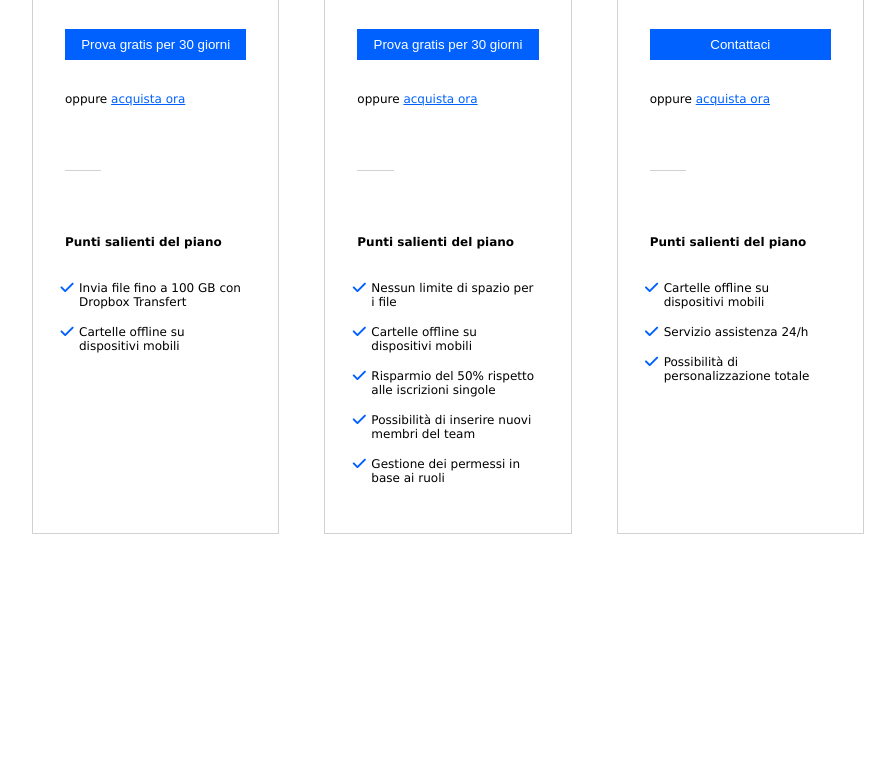
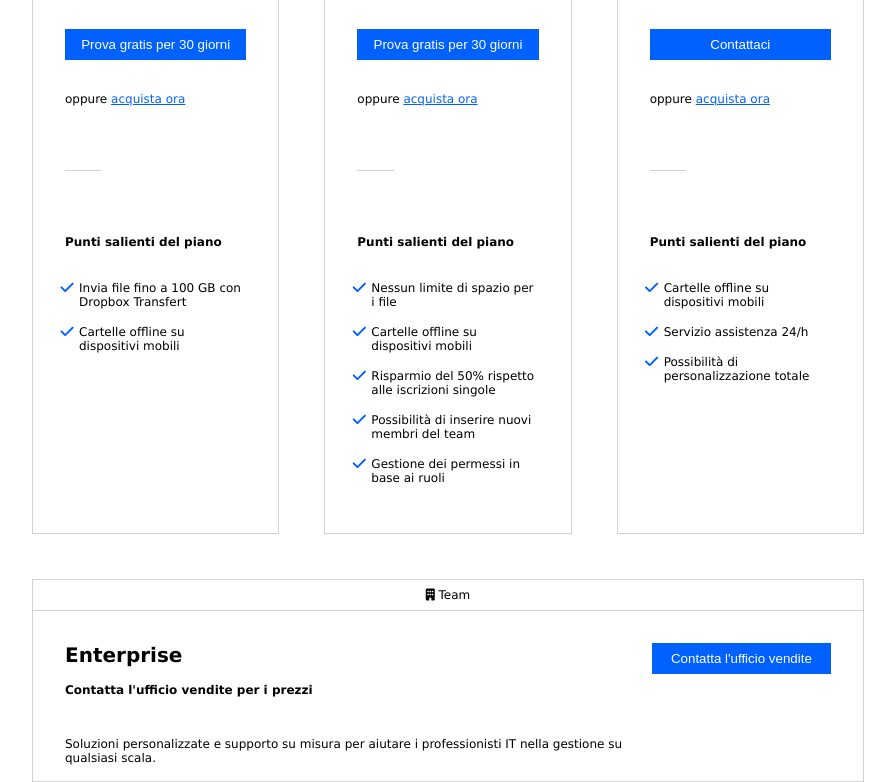
Before and after one commit to rolindaz/htmlcss-dropbox, a plain HTML site: page index.html in a window 1280 px wide. Shown: the part 1230-2012 px from the top of the page, without its empty margins (192-1087 px from the left). Before the commit the page ends 1764 px from the top, so only its background shows below. Drawn offline with Linux system fonts and the light colour scheme.

Commit message:
Add enterprise plan section with layout and styling enhancements

```diff
--- a/css/style.css
+++ b/css/style.css
@@ -181,10 +181,9 @@ header {
         }
         .row {
             padding-top: 2rem;
+            font-size: 12px;
             .col-4 {
-                flex-shrink: 1;
                 border: 1px solid var(--db-light-secondary);
-                font-size: 12px;
                 .plan-type {
                     justify-content: center;
                     border-bottom: 1px solid var(--db-light-secondary);
@@ -252,9 +251,45 @@ header {
 
 
             }
+            .col-12 {
+                border: 1px solid var(--db-light-secondary);
+                margin-top: 45px;
+                .plan-type {
+                    justify-content: center;
+                    border-bottom: 1px solid var(--db-light-secondary);
+                    p {
+                        padding: 0.5rem;
+                    }
+                }
+                .plan-details {
+                    padding: 2rem 2rem 1rem 2rem;
+                    justify-content: space-between;
+                    .price {
+                        flex-direction: column;
+                        b, p {
+                            display: block;
+                        }
+                        h3, b {
+                            padding-bottom: 1rem;
+                        }
+                        h3 {
+                            font-size: 20px;
+                        }
+                        p {
+                            padding-top: 1.5rem;
+                        }
+                    }
+                    .actions {
+                        flex-basis: 30%;
+                        text-align: end;
+                        .btn {
+                            padding: 0.5rem 1.2rem;
+                        }
+                    }
+                }
+            }
         }
     }
-
 }
 
 /* #endregion Main */
--- a/index.html
+++ b/index.html
@@ -151,7 +151,21 @@
                             </div>
                         </div>
                     </div>
-                    <div class="col-12"></div>
+                    <div class="col-12">
+                        <div class="plan-type d-flex">
+                            <p>
+                                <i class="fa-solid fa-building"></i> Team
+                            </p>
+                        </div>
+                        <div class="plan-details d-flex">
+                            <div class="price">
+                                <h3>Enterprise</h3>
+                                <b>Contatta l'ufficio vendite per i prezzi</b>
+                                <p>Soluzioni personalizzate e supporto su misura per aiutare i professionisti IT nella gestione su qualsiasi scala.</p>
+                            </div>
+                            <div class="actions"><button class="btn"> Contatta l'ufficio vendite</button></div>
+                        </div>
+                    </div>
                 </div>
             </section>
         </div>
```
